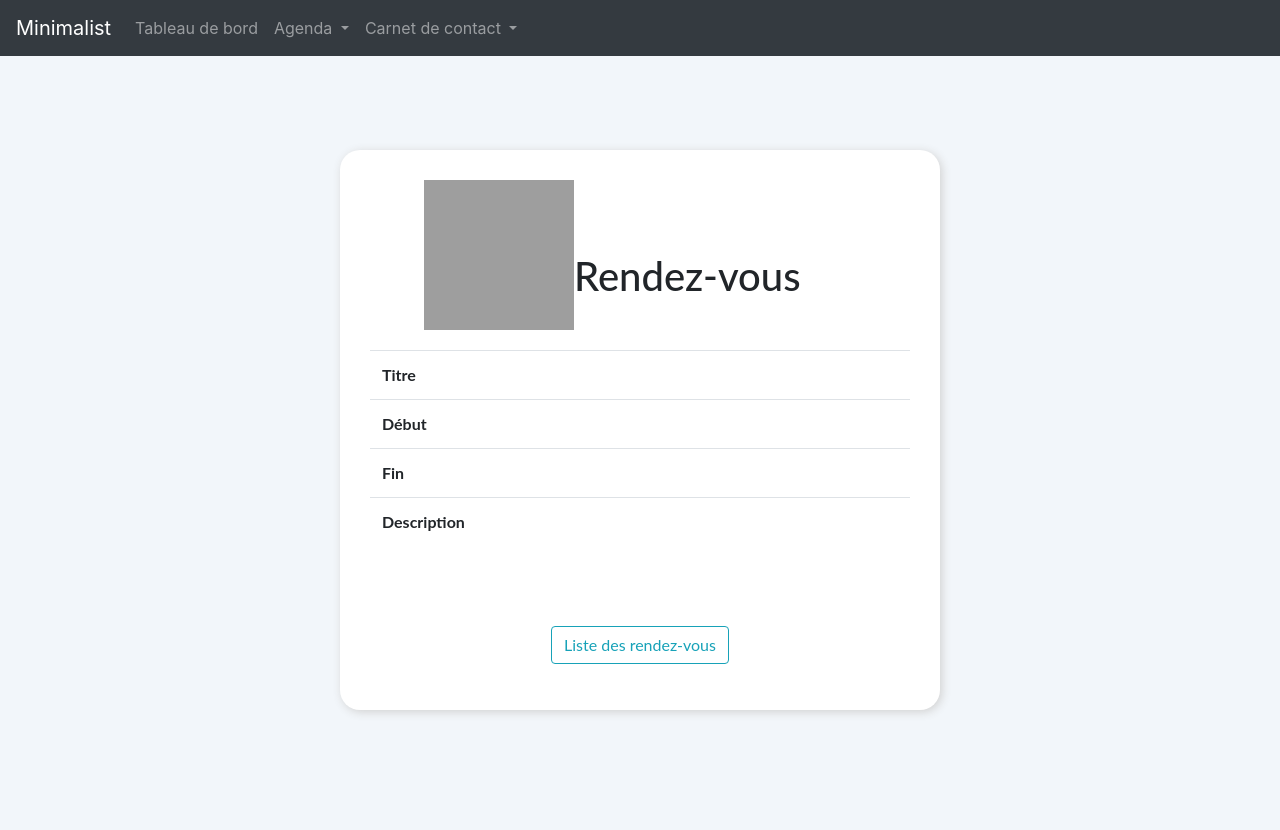
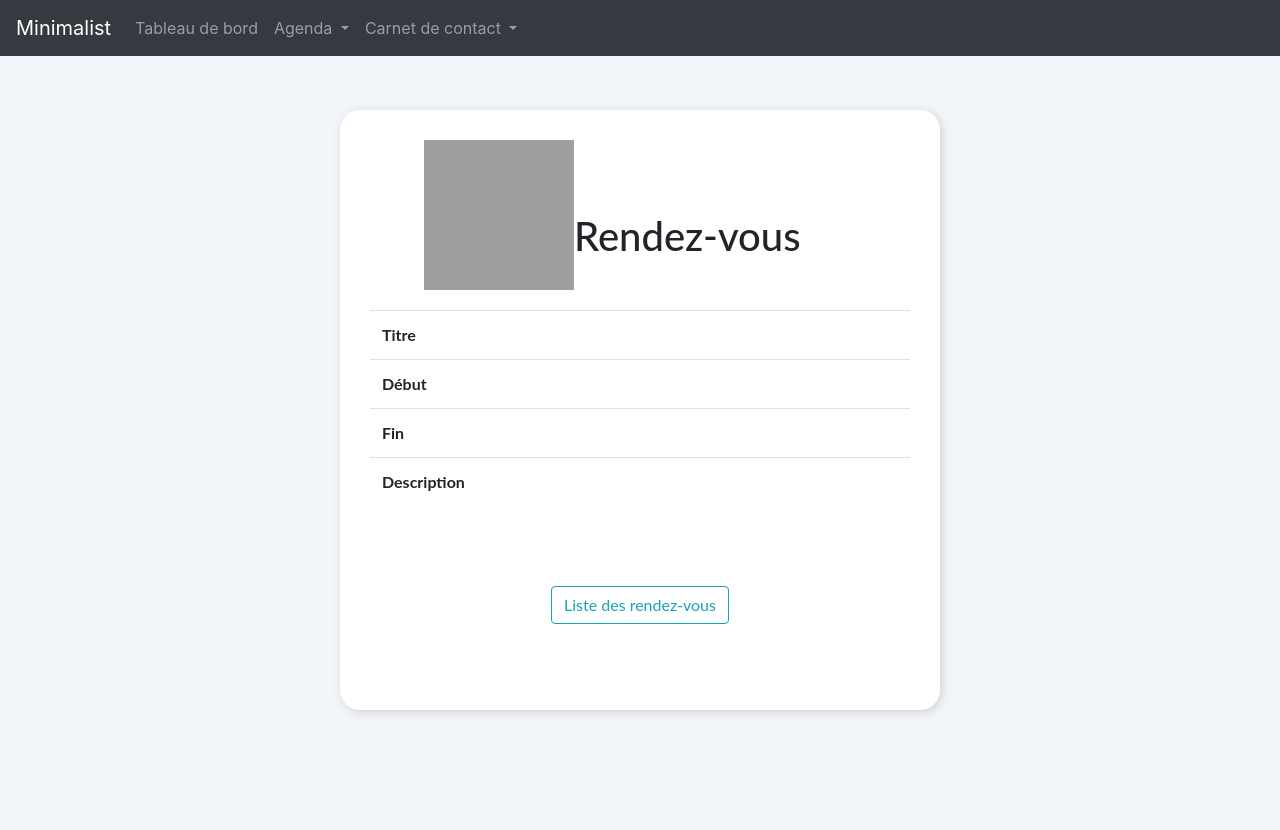
Before and after one commit to Dimitri21/CRM, a Symfony app: template templates/calendar/show.html.twig in a window 1280 px wide. Run offline with Twig, Linux system fonts and the light colour scheme; the template is opened without the code that fills it, so the values that code supplies are empty; some libraries are stand-ins or nearby versions; grey boxes are pictures that could not be loaded.

Commit message:
design btn

```diff
--- a/scss/app.scss
+++ b/scss/app.scss
@@ -26,7 +26,6 @@
 @import "globals/global";
 @import "pages/home";
 @import "pages/forms";
-@import "pages/calendar_show";
 @import "pages/index";
 @import "pages/dashboard";
 @import "pages/show";
--- a/scss/components/_btn.scss
+++ b/scss/components/_btn.scss
@@ -17,12 +17,10 @@
     }
 }
 
-.btnDelete {
-    background-color: rgb(172, 19, 19);
+.btn {
+    transition: transform ease-in 0.3s;
 
+    &:hover {
+        transform: scale(1.05);
+    }
 }
-
-.linkDelete {
-    color: rgb(172, 19, 19);
-
-}
--- a/scss/pages/_calendar_show.scss
+++ /dev/null
@@ -1,8 +0,0 @@
-.calendar_show {
-
-    margin-top: 100px;
-
-    h1 {
-        margin-bottom: 50px;
-    }
-}
--- a/scss/pages/_contactShow.scss
+++ /dev/null
@@ -1,10 +0,0 @@
-.contactShow {
-    margin-top: 250px;
-    background-color: #f2f6fa;
-
-
-    h1 {
-        font-size: 70px;
-        margin-top: 100px;
-    }
-}
--- a/scss/pages/_show.scss
+++ b/scss/pages/_show.scss
@@ -1,5 +1,5 @@
 .showItem {
-    padding-top: 120px;
+    padding-top: 80px;
     padding-bottom: 120px;
     min-height: 100vh;
     display: flex;
@@ -49,15 +49,6 @@
             margin-bottom: 80px;
         }
 
-        .showBottomAction {
-            display: flex;
-            flex-direction: row;
-            justify-content: center;
-                a {
-                    margin-left: 10px;
-                    margin-right: 10px;
-                }
-        }
     }
 
 }
--- a/templates/calendar/_form.html.twig
+++ b/templates/calendar/_form.html.twig
@@ -1,4 +1,6 @@
 {{ form_start(form) }}
     {{ form_widget(form) }}
-    <button class="btnGlobal">{{ button_label|default('Sauvegarder') }}</button>
+    <div class="d-flex justify-content-center mt-4">
+        <button class="btn btn-primary">{{ button_label|default('Sauvegarder') }}</button>
+    </div>
 {{ form_end(form) }}
--- a/templates/calendar/agenda.html.twig
+++ b/templates/calendar/agenda.html.twig
@@ -1,6 +1,6 @@
 {% extends 'base.html.twig' %}
 
-{% block title %} Dashboard {% endblock %}
+{% block title %} Calendrier {% endblock %}
 
 {% block body %}
     <div class="agenda">
--- a/templates/calendar/edit.html.twig
+++ b/templates/calendar/edit.html.twig
@@ -1,6 +1,6 @@
 {% extends 'base.html.twig' %}
 
-{% block title %}Edit Calendar{% endblock %}
+{% block title %}Editer{% endblock %}
 
 {% block body %}
     <div class="forms">
--- a/templates/calendar/index.html.twig
+++ b/templates/calendar/index.html.twig
@@ -1,6 +1,6 @@
 {% extends 'base.html.twig' %}
 
-{% block title %}Calendar index{% endblock %}
+{% block title %}Rendez-vous{% endblock %}
 
 {% block body %}
     <div class="container">
--- a/templates/calendar/new.html.twig
+++ b/templates/calendar/new.html.twig
@@ -9,7 +9,9 @@
             <div class="formContainerFields">
                 {{ include('calendar/_form.html.twig', {'button_label': 'Enregistrer'}) }}
             </div>
-            <a href="{{ path('calendar_index') }}">Liste des contacts</a>
+            <div class="d-flex justify-content-center mt-4">
+                <a href="{{ path('calendar_index') }}">Liste des contacts</a>
+            </div>
         </div>
     </div>
 {% endblock %}
--- a/templates/calendar/show.html.twig
+++ b/templates/calendar/show.html.twig
@@ -1,6 +1,6 @@
 {% extends 'base.html.twig' %}
 
-{% block title %}Calendar{% endblock %}
+{% block title %}Rendez-vous{% endblock %}
 
 {% block body %}
     <div class="showItem">
@@ -30,11 +30,12 @@
                 </tbody>
             </table>
 
-            <div class="showBottomAction">
+            <div class="d-flex justify-content-center mb-3">
                 <a href="{{ path('calendar_index') }}" class="btn btn-outline-info">Liste des rendez-vous</a>
-
+            </div>
+            <div class="d-flex justify-content-center">
                 {% if is_granted('ROLE_ADMIN') %}
-                    <a href="{{ path('calendar_edit', {'id': calendar.id}) }}" class="btn btn-outline-success">Edtier</a>
+                    <a href="{{ path('calendar_edit', {'id': calendar.id}) }}" class="btn btn-outline-success mr-2">Edtier</a>
 
                     {{ include('calendar/_delete_form.html.twig') }}
                 {% endif %}
--- a/templates/contact/_form.html.twig
+++ b/templates/contact/_form.html.twig
@@ -1,4 +1,6 @@
 {{ form_start(form) }}
     {{ form_widget(form) }}
-    <button class="btnGlobal">{{ button_label|default('Sauvegarder') }}</button>
+    <div class="d-flex justify-content-center mt-4">
+        <button class="btn btn-primary">{{ button_label|default('Sauvegarder') }}</button>
+    </div>
 {{ form_end(form) }}
--- a/templates/contact/edit.html.twig
+++ b/templates/contact/edit.html.twig
@@ -1,6 +1,6 @@
 {% extends 'base.html.twig' %}
 
-{% block title %}Edit Contact{% endblock %}
+{% block title %}Editer{% endblock %}
 
 {% block body %}
 <div class="forms">
--- a/templates/contact/index.html.twig
+++ b/templates/contact/index.html.twig
@@ -1,6 +1,6 @@
 {% extends 'base.html.twig' %}
 
-{% block title %}Contact index{% endblock %}
+{% block title %}Contacts{% endblock %}
 
 {% block body %}
 
--- a/templates/contact/new.html.twig
+++ b/templates/contact/new.html.twig
@@ -11,7 +11,9 @@
             {{ include('contact/_form.html.twig', {'button_label': 'Enregistrer'}) }}
 
         </div>
+        <div class="d-flex justify-content-center mt-4">
             <a href="{{ path('contact_index') }}">Liste des contacts</a>
+        </div>
     </div>
 </div>
 {% endblock %}
```
Also changed, not shown: templates/contact/show.html.twig (+10 -6 lines), templates/dashboards/index.html.twig (+3 -4 lines), public/build/css/app.css, 1 other file.
